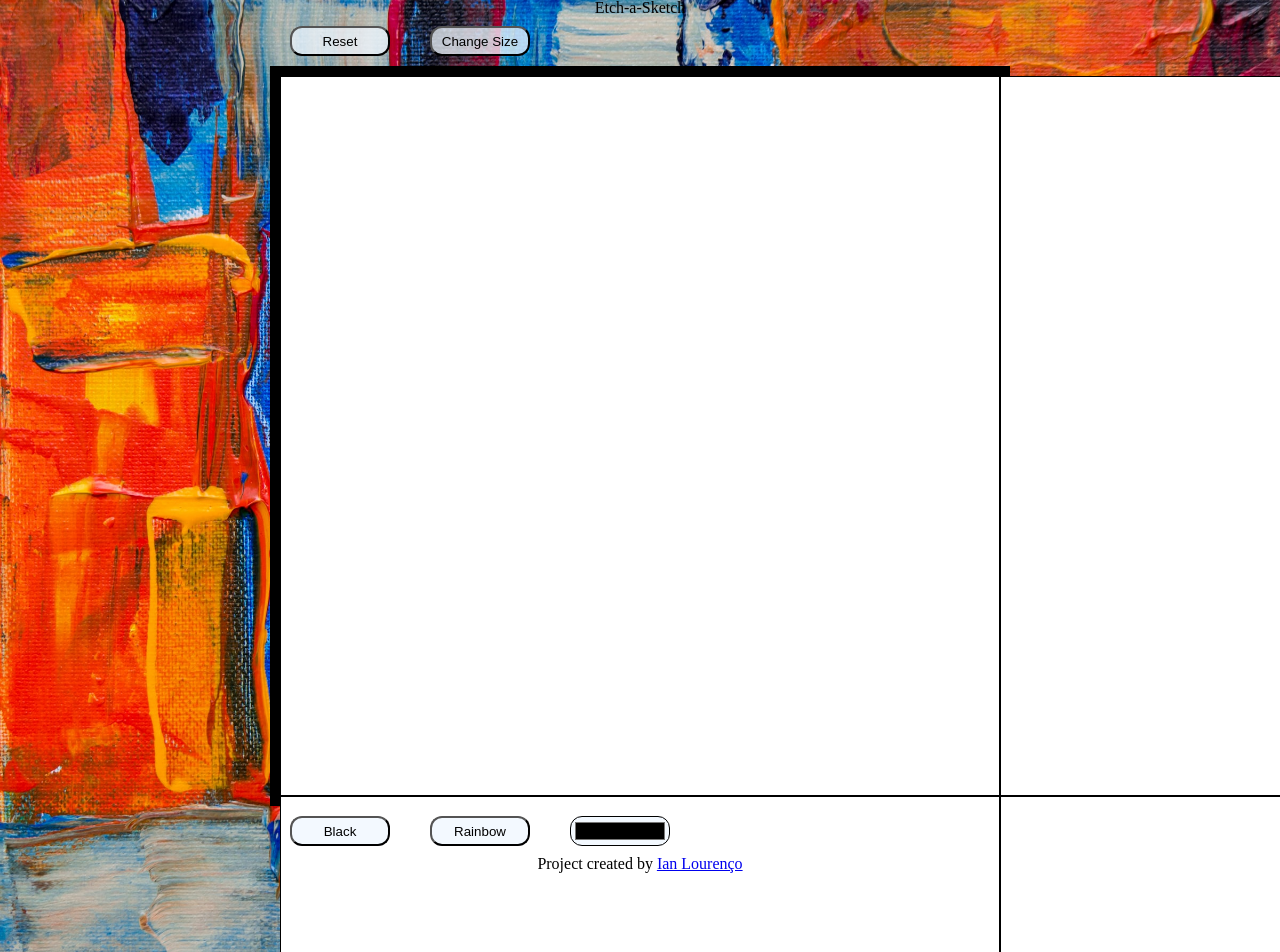
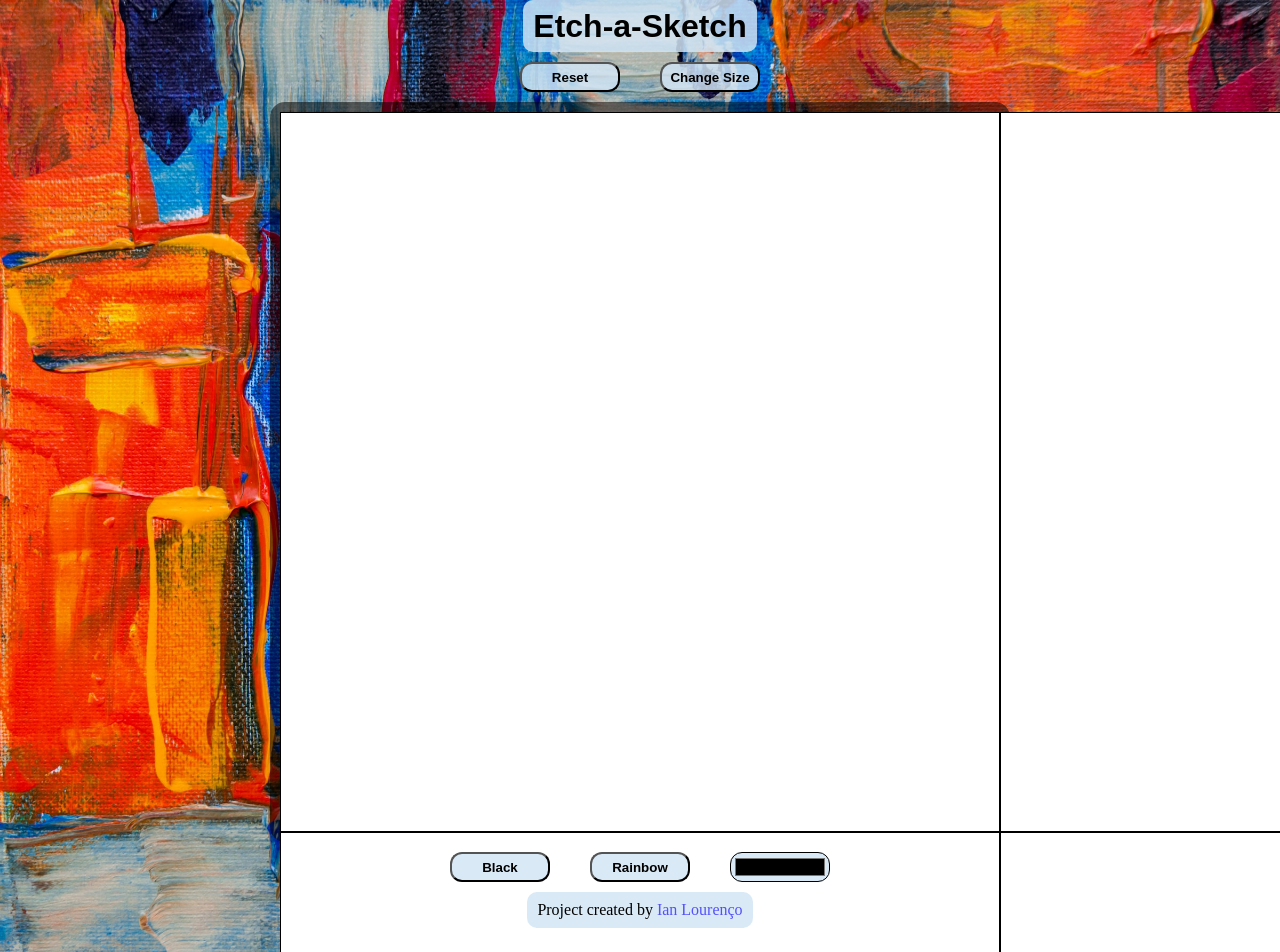
Before and after one commit to morfenza/etch-a-sketch, a plain HTML site: page index.html in a window 1280 px wide. Shown: the top 952 px of the page. Drawn offline with Linux system fonts and the light colour scheme; a web font is replaced by a local one.

Commit message:
Style css

```diff
--- a/css/style.css
+++ b/css/style.css
@@ -5,14 +5,37 @@ body {
   background-repeat: no-repeat;
   display: flex;
   flex-direction: column;
-  justify-content: center;
+  justify-content: space-around;
   align-items: center;
   min-height: 100vh;
+}
+
+header {
+  font-family: 'Segoe Script', sans-serif;
+  font-size: xx-large;
+  font-weight: bolder;
+  background-color: #d2e5f5d5;
+  color: #000000;
+  padding: 10px;
+  border-radius: 10px;
+}
+
+footer {
+  background-color: #d2e5f5d5;
+  color: #000000;
+  padding: 10px;
+  border-radius: 10px;
+}
+
+a {
+  color: #5350fc;
+  text-decoration: none;
 }
 
 .top-btns,
 .bottom-btns {
   display: flex;
+  justify-content: center;
 }
 
 .btn {
@@ -20,14 +43,16 @@ body {
   width: 100px;
   margin: 10px 20px;
   border-radius: 12px;
-  background-color: rgba(240, 248, 255, 0.76);
+  background-color: #d2e5f5d5;
+  font-weight: bold;
 }
 
 .main-container {
-  border: 10px solid black;
+  border: 10px solid rgba(0, 0, 0, 0.514);
   display: flex;
   height: 720px;
   width: 720px;
+  border-radius: 15px;
 }
 
 .column-div{
```
